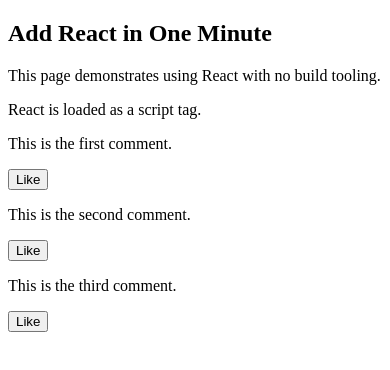
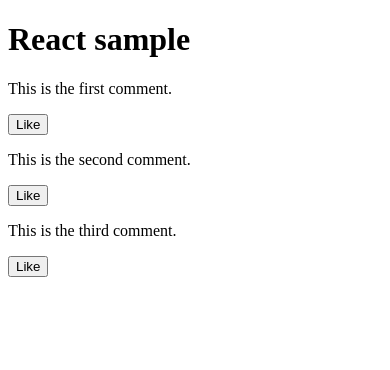
Before and after one commit to zawataki/try-React, a plain HTML site: page index.html in a window 390 px wide. Drawn offline with nearby package versions, Linux system fonts and the light colour scheme.

Commit message:
Improve visibility on mobile and Fix page title

```diff
--- a/index.html
+++ b/index.html
@@ -3,14 +3,12 @@
 
 <head>
   <meta charset="UTF-8" />
-  <title>Add React in One Minute</title>
+  <title>React sample</title>
+  <meta name="viewport" content="width=device-width,initial-scale=1">
 </head>
 
 <body>
-
-  <h2>Add React in One Minute</h2>
-  <p>This page demonstrates using React with no build tooling.</p>
-  <p>React is loaded as a script tag.</p>
+  <h1>React sample</h1>
 
   <p>
     This is the first comment.
```
